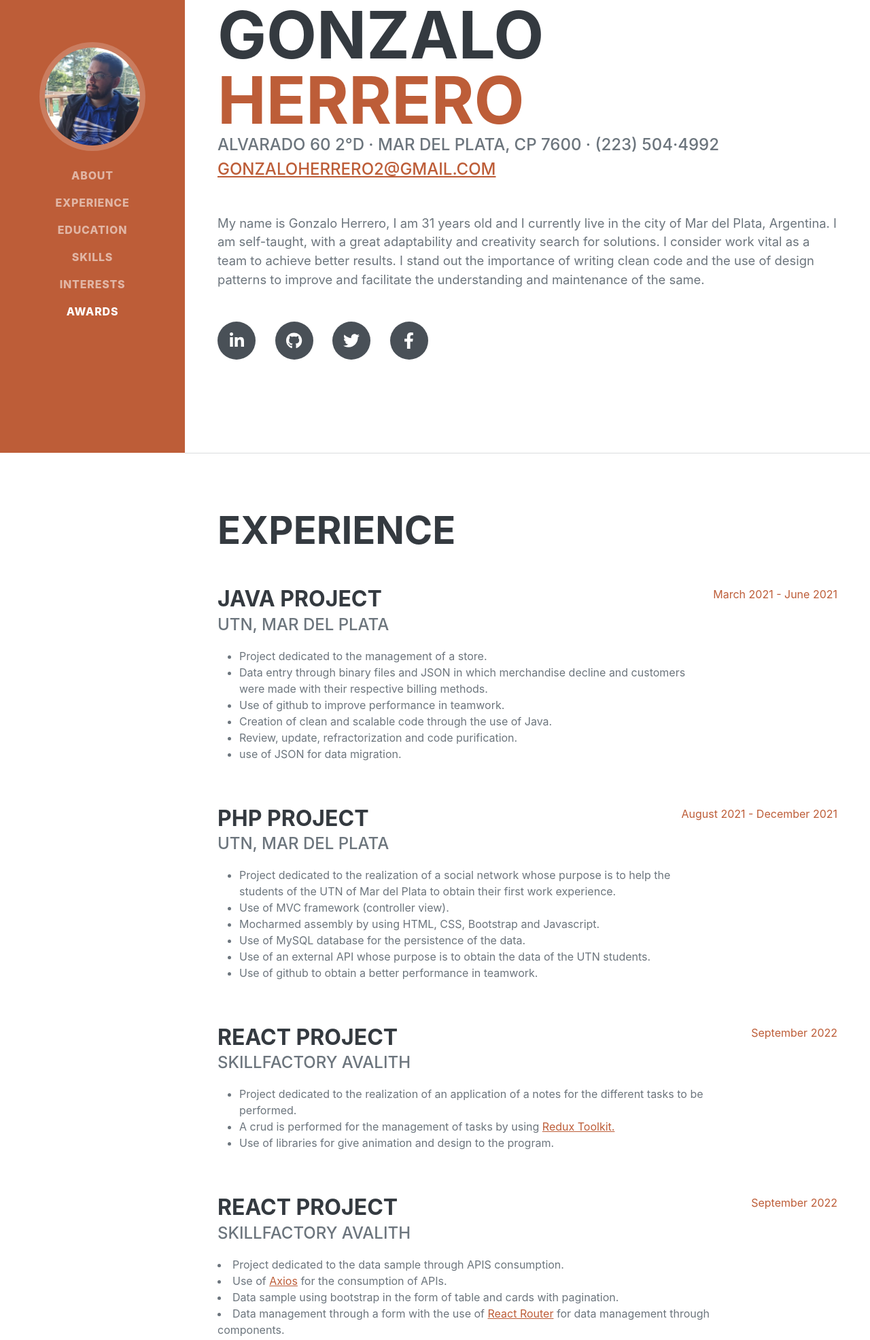
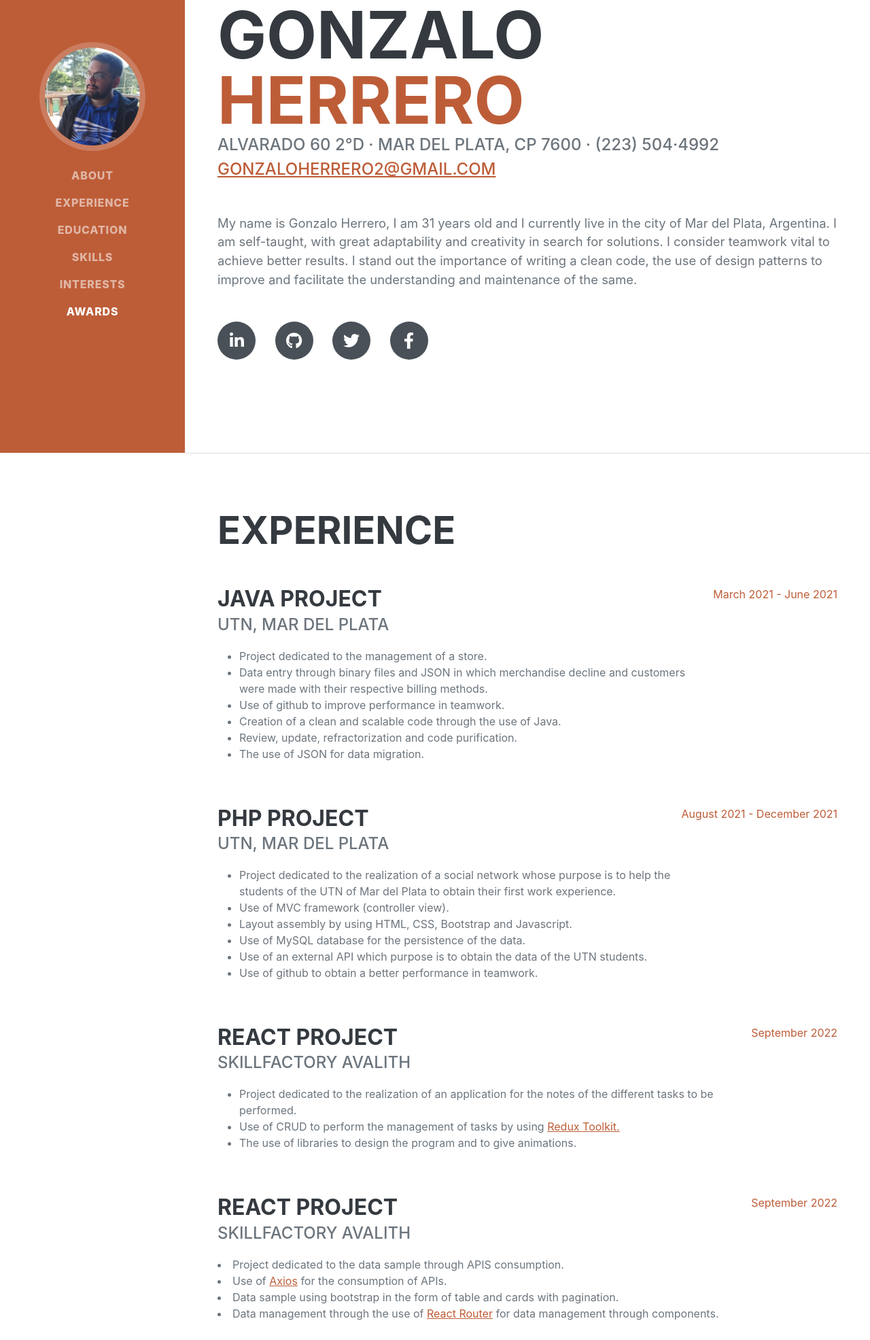
Before and after one commit to CoyuyoUTN/CoyuyoUTN.github.io, a plain HTML site: page index.html in a window 1280 px wide. Shown: the part 134-2105 px from the top of the page at 68% size. Drawn offline with nearby package versions, Linux system fonts and the light colour scheme; a web font is replaced by a local one.

Commit message:
:sparkles: fix bugs

```diff
--- a/index.html
+++ b/index.html
@@ -49,11 +49,11 @@
                     </div>
                     <p class="lead mb-5">My name is Gonzalo Herrero, I am 31 years old and
                         I currently live in the city of Mar del Plata,
-                        Argentina. I am self-taught, with a great
-                        adaptability and creativity
-                        search for solutions. I consider work vital
-                        as a team to achieve better results. I stand out
-                        the importance of writing clean code and the
+                        Argentina. I am self-taught, with great
+                        adaptability and creativity in
+                        search for solutions. I consider teamwork vital
+                        to achieve better results. I stand out
+                        the importance of writing a clean code, the
                         use of design patterns to improve and
                         facilitate the understanding and maintenance of the
                         same.</p>
@@ -78,9 +78,9 @@
                                 <li  ">Project dedicated to the management of a store.</li>
                                 <li  ">Data entry through binary files and JSON in which merchandise decline and customers were made with their respective billing methods.</li>
                                 <li  ">Use of github to improve performance in teamwork.</li>
-                                <li  ">Creation of clean and scalable code through the use of Java. </li>
+                                <li  ">Creation of a clean and scalable code through the use of Java. </li>
                                 <li "> Review, update, refractorization and code purification. </li>
-                                <li "> use of JSON for data migration. </li>
+                                <li "> The use of JSON for data migration. </li>
                             </ul>
                         </div>
                         <div class="flex-shrink-0"><span class="text-primary">March 2021 - June 2021</span></div>
@@ -92,9 +92,9 @@
                             <ul  >
                                <li> Project dedicated to the realization of a social network whose purpose is to help the students of the UTN of Mar del Plata to obtain their first work experience. </li>
                                 <li> Use of MVC framework (controller view). </li>
-                                <li> Mocharmed assembly by using HTML, CSS, Bootstrap and Javascript. </li>
+                                <li> Layout assembly by using HTML, CSS, Bootstrap and Javascript. </li>
                                 <li> Use of MySQL database for the persistence of the data. </li>
-                                <li> Use of an external API whose purpose is to obtain the data of the UTN students. </li>
+                                <li> Use of an external API which purpose is to obtain the data of the UTN students. </li>
                                 <li> Use of github to obtain a better performance in teamwork. </li>
                             </ul>
                         </div>
@@ -106,9 +106,9 @@
                             <h3 class="mb-0">React Project</h3>
                             <div class="subheading mb-3">SkillFactory Avalith</div>
                             <ul  >
-                               <li> Project dedicated to the realization of an application of a notes for the different tasks to be performed.</li>
-                                <li> A crud is performed for the management of tasks by using <a href="https://redux-toolkit.js.org/">Redux Toolkit.</a></li>
-                               <li> Use of libraries for give animation and design to the program. </li>
+                               <li> Project dedicated to the realization of an application for the notes of the different tasks to be performed.</li>
+                                <li> Use of CRUD to perform the management of tasks by using <a href="https://redux-toolkit.js.org/">Redux Toolkit.</a></li>
+                               <li> The use of libraries to design the program and to give animations. </li>
                              </ul>
                         </div>
                         <div class="flex-shrink-0"><span class="text-primary">September 2022 </span></div>
@@ -120,7 +120,7 @@
                             <li>Project dedicated to the data sample through APIS consumption.</li>
                             <li> Use of <a href="https://axios-http.com/docs/intro">Axios</a> for the consumption of APIs. </li>
                             <li> Data sample using bootstrap in the form of table and cards with pagination. </li>
-                            <li> Data management through a form with the use of <a href="https://reactrouter.com/en/v6.3.0/getting-started/overview">React Router</a> for data management through components. </li>
+                            <li> Data management through the use of <a href="https://reactrouter.com/en/v6.3.0/getting-started/overview">React Router</a> for data management through components. </li>
                         </div>
                         <div class="flex-shrink-0"><span class="text-primary">September 2022</span></div>
                     </div></br></br></br>
@@ -129,8 +129,8 @@
                             <h3 class="mb-0">Supervised professional practice (SPP)</h3>
                             <div class="subheading mb-3"><a href="https://www.infosis.com.ar/">Infosis</a> - Mar del Plata</div>
                             <p>Realization of a supervised professional practice (SPP) in the company Infosis -
-                                Mar del Plata 200Hs duration.I was trained on agile methodologies, the
-                                Management of the infrastructure, automation, database, testing (QA) and
+                                Mar del Plata 200Hs duration. I was trained on agile methodologies, the
+                                management of the infrastructure, automation, database, testing (QA) and
                                 especially the development area where we work with Java using Maven and Vaadin.
                                 Also the work using Jira for the management of incidents and git/gitlab.</p>
                         </div>
@@ -146,10 +146,11 @@
                     <h2 class="mb-5">Education</h2>
                     <div class="d-flex flex-column flex-md-row justify-content-between mb-5">
                         <div class="flex-grow-1">
-                            <h3 class="mb-0"><a href="https://mdp.utn.edu.ar/">UTN -
-                                NATIONAL TECHNOLOGICAL UNIVERSITY</a></h3>
+                            <h3 class="mb-0"><a href="https://mdp.utn.edu.ar/">UTN - Universidad Tecnologica Nacional
+                                (NATIONAL TECHNOLOGICAL UNIVERSITY)</a></h3>
                             <div class="subheading mb-3">
-                                UNIVERSITY TECHNICIAN IN PROGRAMMING</div>
+                                Técnico universitario en programación
+                                (UNIVERSITY TECHNICIAN IN PROGRAMMING)</div>
                             <div>Computer Science - Web Development Track</div>
 
                         </div>
@@ -207,9 +208,9 @@
                 <div class="resume-section-content">
                     <h2 class="mb-5">Interests</h2>
                     <p>Apart from being a web developer, I enjoy most of my time being outdoors.</p>
-                    <p> I really like to do sports as football and paddle. Go cycling and eat with friends.</p>
+                    <p> I really like to do sports such as football and paddle. To go cycling and eat with friends.</p>
                     <p>Also enjoy family weekends and play video games at night.  </p>
-                    <p>I love warm environments and go to the beach.</p>
+                    <p>I love warm environments and going to the beach.</p>
                 </div>
             </section>
             <hr class="m-0" />
```
